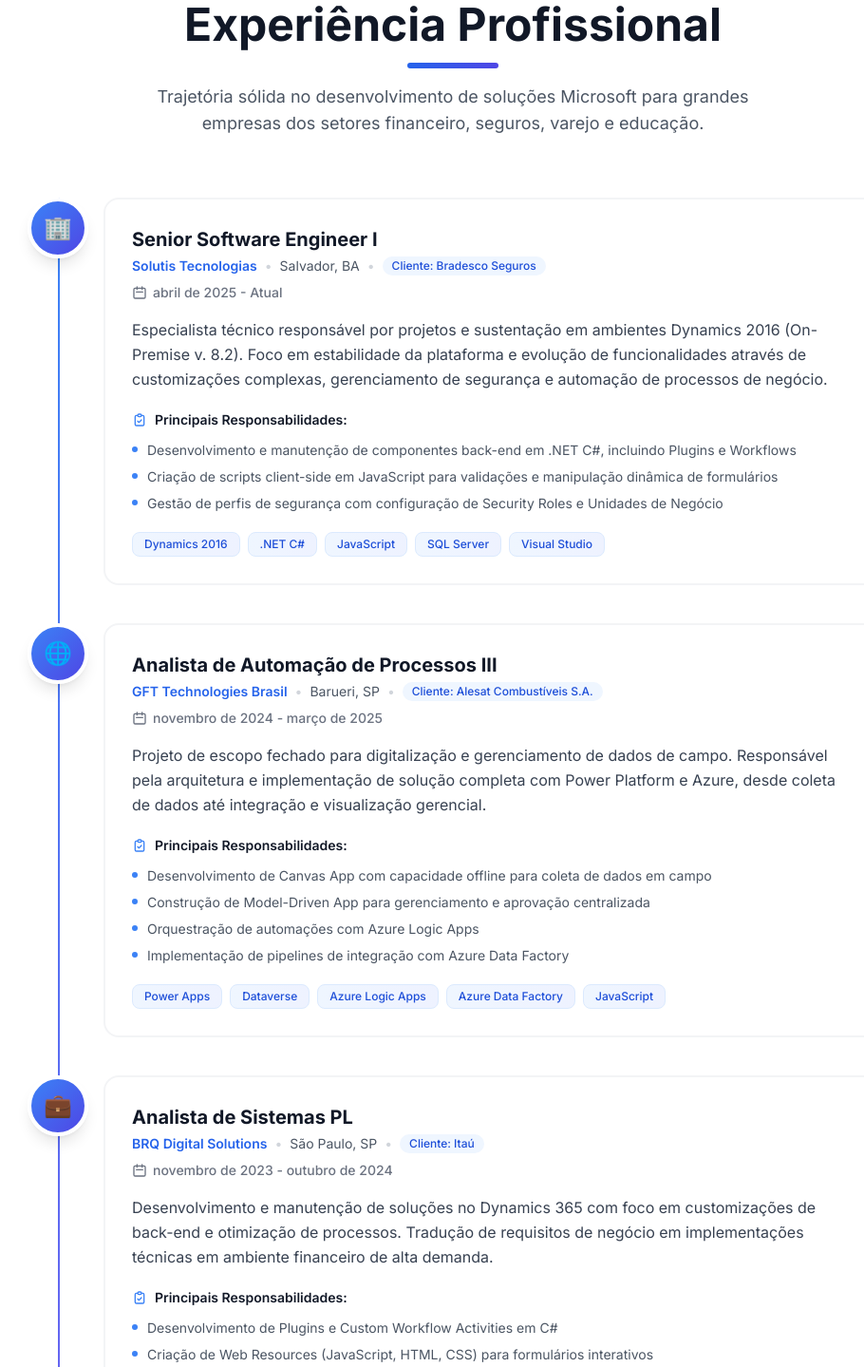
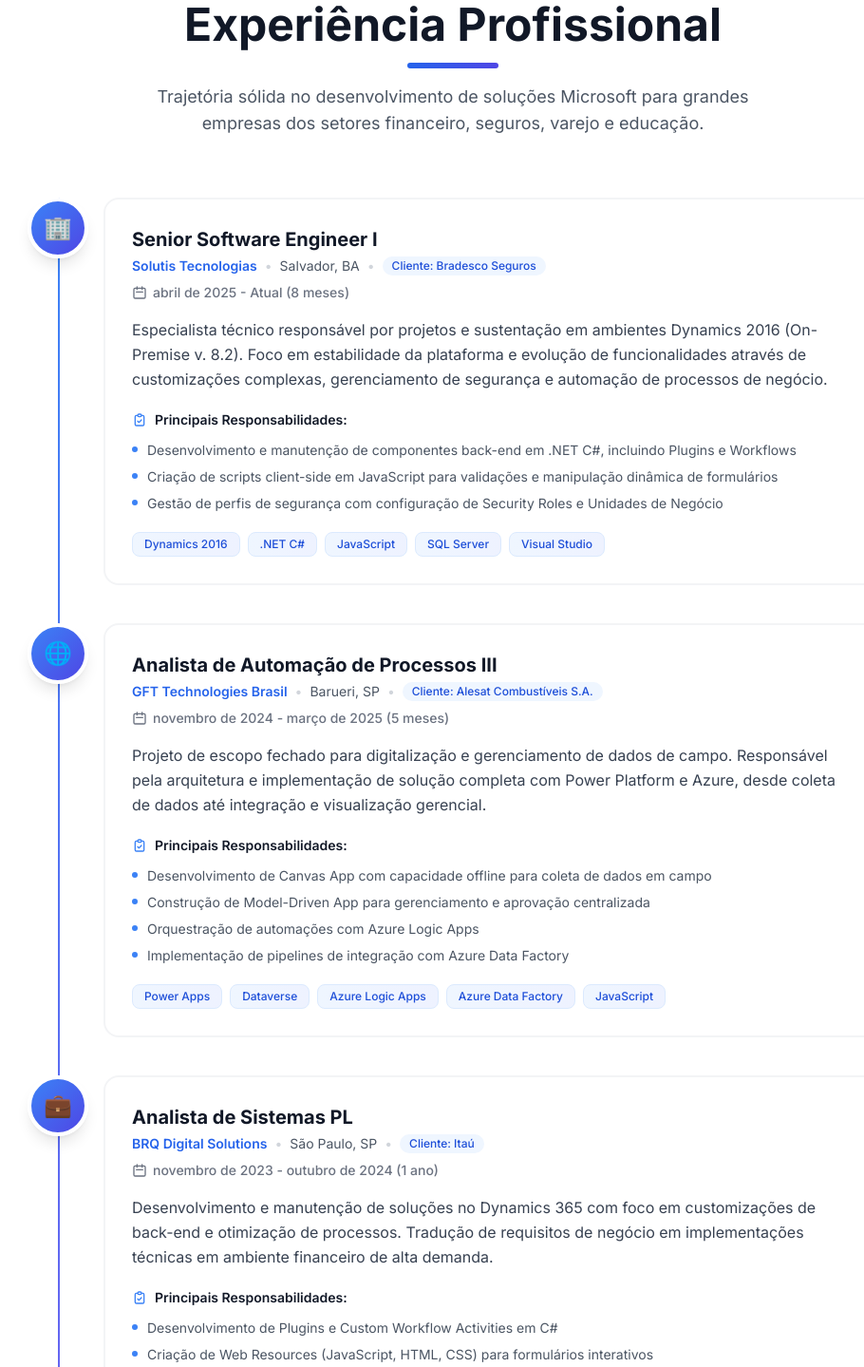
Before and after one commit to ContatoEmanuel/react-front-portfolio, a React (Vite) app: page / in a window 1280 px wide. Shown: the part 4230-5669 px from the top of the page at 95% size, without its empty margins (163-1073 px from the left). Built offline with nearby package versions, Linux system fonts and the light colour scheme.

Commit message:
feat: implement dynamic duration calculation for experience periods and update historical data entries

```diff
--- a/src/data/experiences.ts
+++ b/src/data/experiences.ts
@@ -1,11 +1,28 @@
 import { IExperience } from '../types';
+
+// Calcula dinamicamente a duração entre duas datas
+function calculateDuration(startYear: number, startMonth: number, endYear?: number, endMonth?: number): string {
+  const now = new Date();
+  const eYear = endYear ?? now.getFullYear();
+  const eMonth = endMonth ?? now.getMonth() + 1;
+
+  let totalMonths = (eYear - startYear) * 12 + (eMonth - startMonth) + 1; // +1 inclui o mês atual
+  if (totalMonths < 0) totalMonths = 0;
+
+  const years = Math.floor(totalMonths / 12);
+  const months = totalMonths % 12;
+
+  if (years === 0) return `${months} ${months === 1 ? 'mês' : 'meses'}`;
+  if (months === 0) return `${years} ${years === 1 ? 'ano' : 'anos'}`;
+  return `${years} ${years === 1 ? 'ano' : 'anos'} e ${months} ${months === 1 ? 'mês' : 'meses'}`;
+}
 
 export const experiences: IExperience[] = [
   {
     id: 1,
     position: 'Senior Software Engineer I',
     company: 'Solutis Tecnologias',
-    period: 'abril de 2025 - Atual',
+    period: `abril de 2025 - Atual (${calculateDuration(2025, 4)})`,
     location: 'Salvador, BA',
     client: 'Bradesco Seguros',
     description: 'Especialista técnico responsável por projetos e sustentação em ambientes Dynamics 2016 (On-Premise v. 8.2). Foco em estabilidade da plataforma e evolução de funcionalidades através de customizações complexas, gerenciamento de segurança e automação de processos de negócio.',
@@ -20,7 +37,7 @@
     id: 2,
     position: 'Analista de Automação de Processos III',
     company: 'GFT Technologies Brasil',
-    period: 'novembro de 2024 - março de 2025',
+    period: 'novembro de 2024 - março de 2025 (5 meses)',
     location: 'Barueri, SP',
     client: 'Alesat Combustíveis S.A.',
     description: 'Projeto de escopo fechado para digitalização e gerenciamento de dados de campo. Responsável pela arquitetura e implementação de solução completa com Power Platform e Azure, desde coleta de dados até integração e visualização gerencial.',
@@ -36,7 +53,7 @@
     id: 3,
     position: 'Analista de Sistemas PL',
     company: 'BRQ Digital Solutions',
-    period: 'novembro de 2023 - outubro de 2024',
+    period: 'novembro de 2023 - outubro de 2024 (1 ano)',
     location: 'São Paulo, SP',
     client: 'Itaú',
     description: 'Desenvolvimento e manutenção de soluções no Dynamics 365 com foco em customizações de back-end e otimização de processos. Tradução de requisitos de negócio em implementações técnicas em ambiente financeiro de alta demanda.',
```
